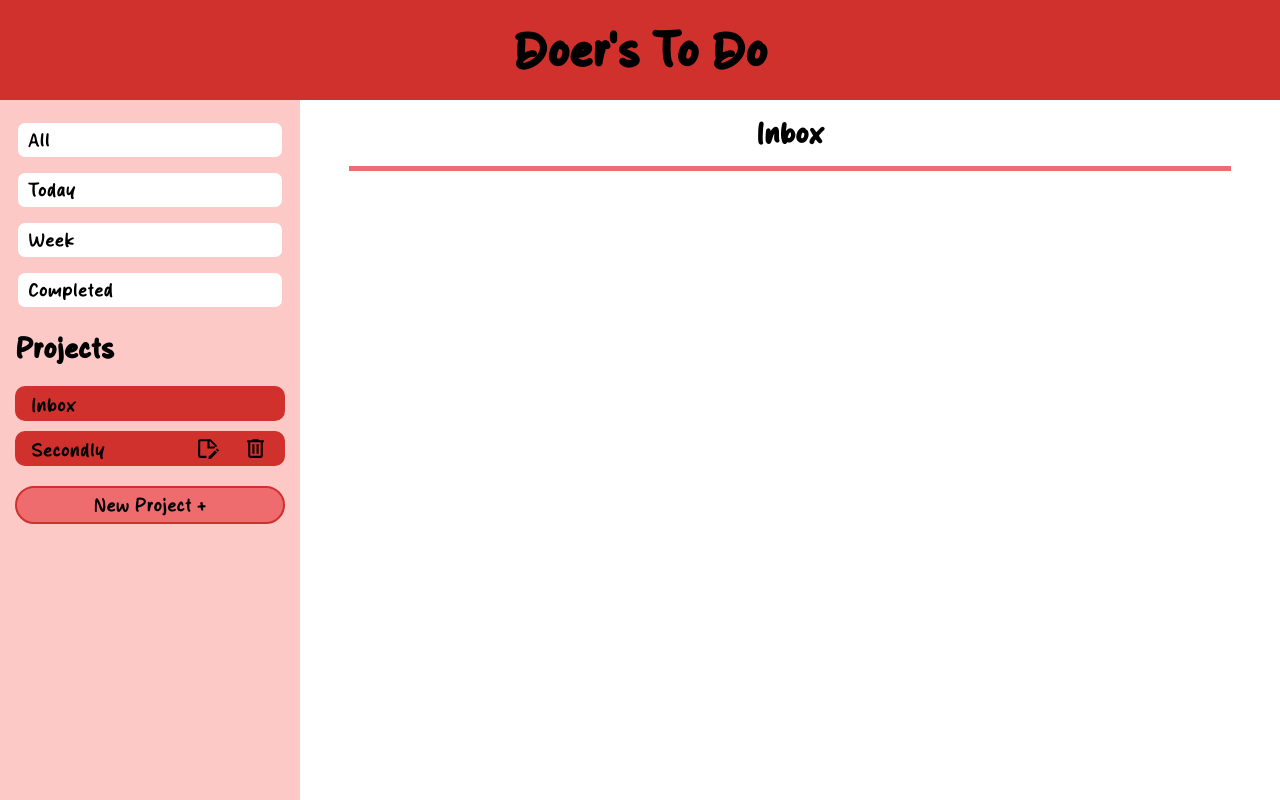
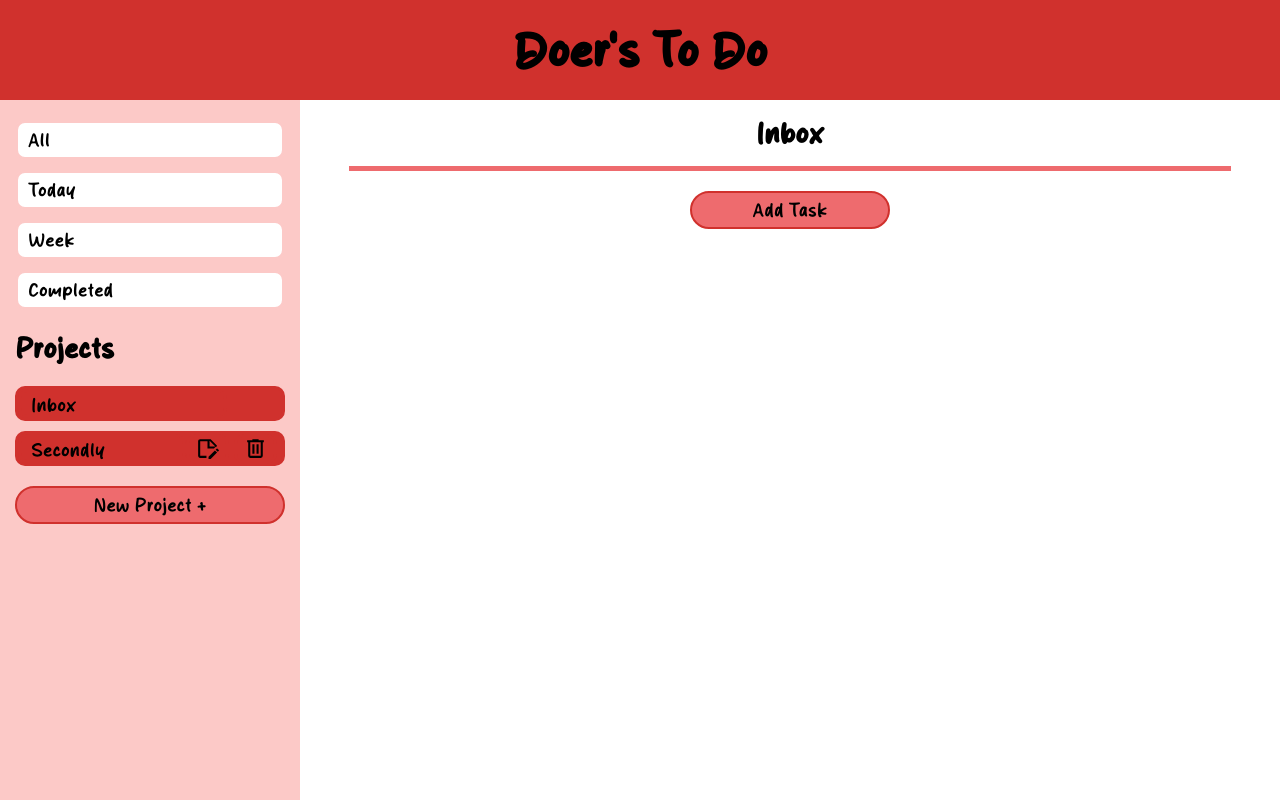
Before and after one commit to OverlordGummyBear/todo_list, a website built with webpack: page src/index.html in a window 1280 px wide. Built offline with nearby package versions, Linux system fonts and the light colour scheme.

Commit message:
Add add task button element and styling to task container

```diff
--- a/src/index.html
+++ b/src/index.html
@@ -24,7 +24,7 @@
                 <div class="projects">
 
                 </div>
-                <button class="create-project-button">New Project + </button>
+                <button class="create-project-button"> New Project + </button>
             </div>
         </div>
 
@@ -32,9 +32,10 @@
             <div class="current-project">
                 <h2 class="current-project-header"> Testing </h2>
                 <hr>
+                <button class="add-task-button"> Add Task </button>
             </div>
 
-            <div>
+            <div class="display-task-container">
 
             </div>
         </div>
--- a/src/styles.css
+++ b/src/styles.css
@@ -103,21 +103,24 @@ h1{
     margin: 0px auto 0px 5%;
 }
 
-.project-container > button{
+.create-project-button,
+.add-task-button{
     width: 90%;
     font-size: 20px;
     border-radius: 20px;
     padding: 5px 10px;
 }
 
-.project-container > button,
-.save-button{
+.create-project-button,
+.save-button,
+.add-task-button{
     background-color: var(--light-red-clr);
     border: 2px solid var(--dark-red-clr);
 }
 
-.project-container > button:hover,
-.save-button:hover{
+.create-project-button:hover,
+.save-button:hover,
+.add-task-button:hover{
     border: 2px solid var(--dark-red-clr);
     background-color: var(--dark-red-clr);
 }
@@ -181,7 +184,12 @@ h1{
 
 /* task container */
 .task-container{
+    display: flex;
+    flex-direction: column;
+}
 
+.display-task-container{
+    flex: 1 1 auto;
 }
 
 .current-project{
@@ -202,6 +210,11 @@ hr{
     height: 5px;
     border: none;
     margin: auto 0;
+}
+
+.add-task-button{
+    width: 200px;
+    margin: 20px 0px;
 }
 
 /*dialogs*/
```
